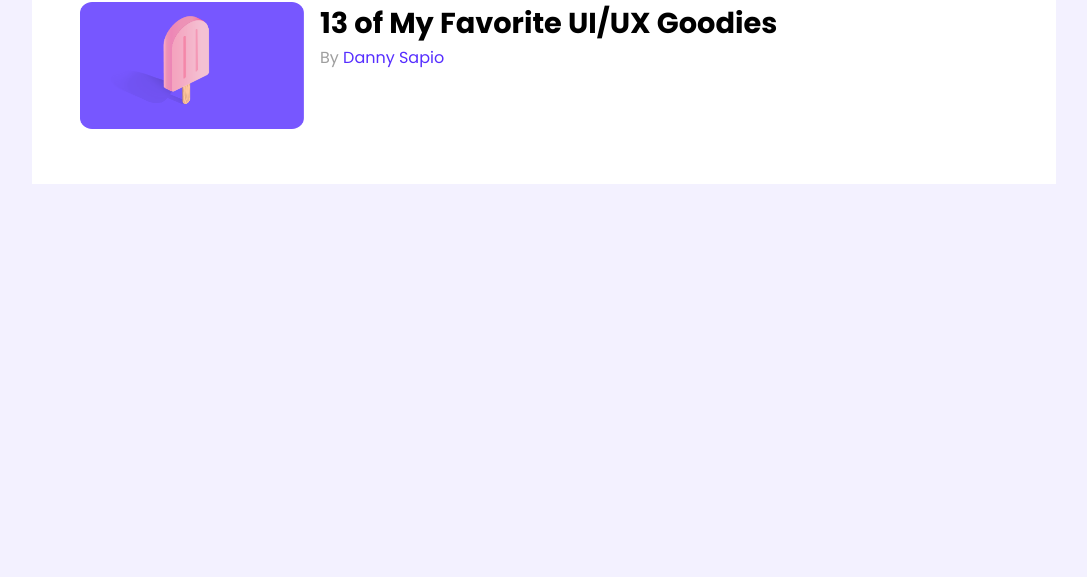
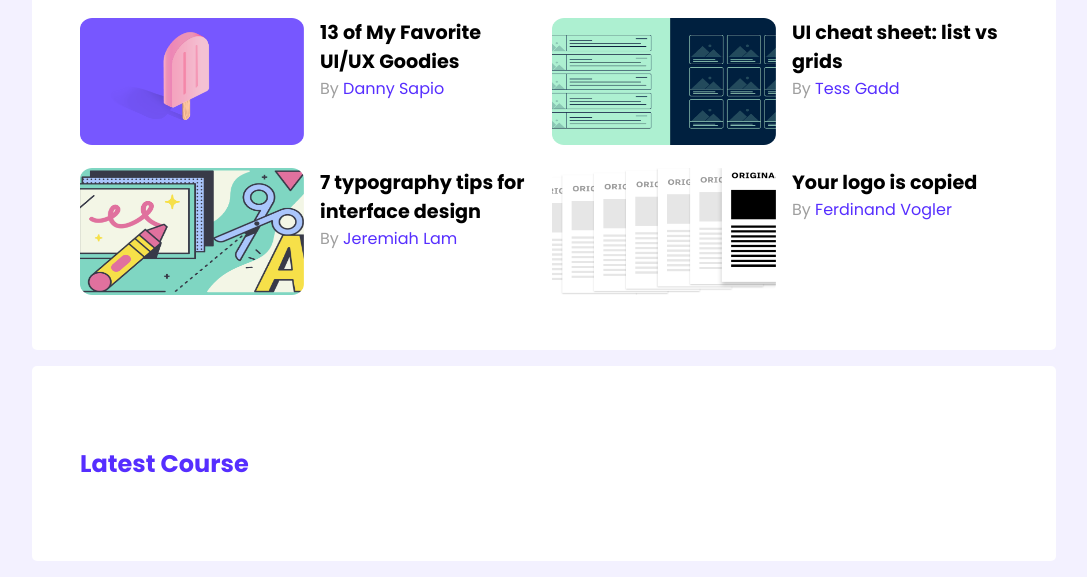
Before and after one commit to ahm-rubayed/leader-board, a plain HTML site: page index.html in a window 1280 px wide. Shown: the part 414-991 px from the top of the page, without its empty margins (96-1183 px from the left). Before the commit the page ends 800 px from the top, so only its background shows below. Drawn offline with Linux system fonts and the light colour scheme.

Commit message:
Top blog section has completed

```diff
--- a/css/style.css
+++ b/css/style.css
@@ -17,8 +17,9 @@ img {
 .container {
     background-color: #fff;
     max-width: 80%;
-    margin: auto;
+    margin: 1rem auto;
     padding: 3rem;
+    border-radius: 5px;
 }
 
 .header-title {
@@ -54,7 +55,12 @@ hr {
 }
 
 /* Blog  */
-.blog-info article{
+.blogs {
+    display: grid;
+    grid-template-columns: repeat(2, 1fr);
+    gap: 1rem;
+}
+.blog{
     display: flex;
 }
 
@@ -68,7 +74,7 @@ hr {
 }
 
 .blog-content h3 {
-    font-size: 1.8rem;
+    font-size: 1.2rem;
 }
 
 .blog-content p {
--- a/index.html
+++ b/index.html
@@ -53,8 +53,7 @@
         <div class="top-blogs">
           <h2 class="header-title">Top Blog</h2>
           <div class="blogs">
-            <div class="blog-info">
-              <article>
+              <article class="blog">
                 <div class="blog-thumbline">
                   <img src="../images/blogs/blog-1.png" alt="" />
                 </div>
@@ -63,9 +62,43 @@
                   <p>By <a href="#">Danny Sapio</a></p>
                 </div>
               </article>
-            </div>
+              <article class="blog">
+                <div class="blog-thumbline">
+                  <img src="../images/blogs/blog-2.png" alt="" />
+                </div>
+                <div class="blog-content">
+                  <h3>UI cheat sheet:
+                    list vs grids</h3>
+                  <p>By <a href="#">Tess Gadd</a></p>
+                </div>
+              </article>
+              <article class="blog">
+                <div class="blog-thumbline">
+                  <img src="../images/blogs/blog-3.png" alt="" />
+                </div>
+                <div class="blog-content">
+                  <h3>7 typography tips
+                    for interface design</h3>
+                  <p>By <a href="#">Jeremiah Lam</a></p>
+                </div>
+              </article>
+              <article class="blog">
+                <div class="blog-thumbline">
+                  <img src="../images/blogs/blog-4.png" alt="" />
+                </div>
+                <div class="blog-content">
+                  <h3>Your logo is
+                    copied</h3>
+                  <p>By <a href="#">Ferdinand Vogler </a></p>
+                </div>
+              </article>
           </div>
         </div>
+      </section>
+
+      <!-- Latest Course  -->
+      <section class="container">
+        <h2 class="header-title">Latest Course</h2>
       </section>
     </main>
   </body>
```
